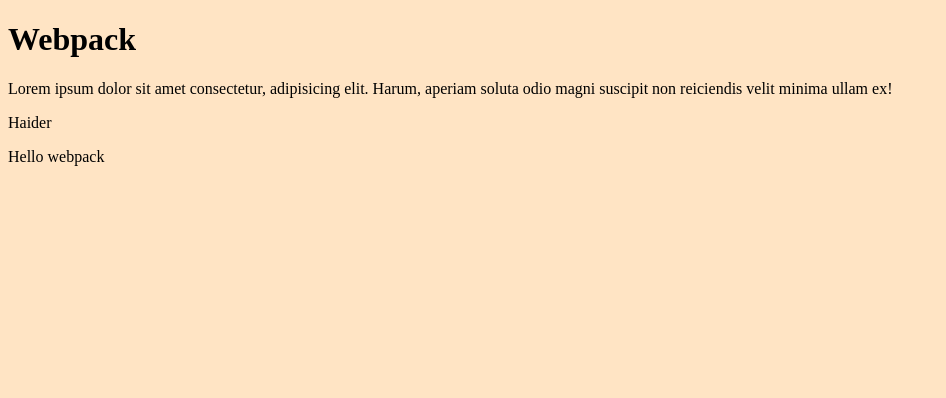
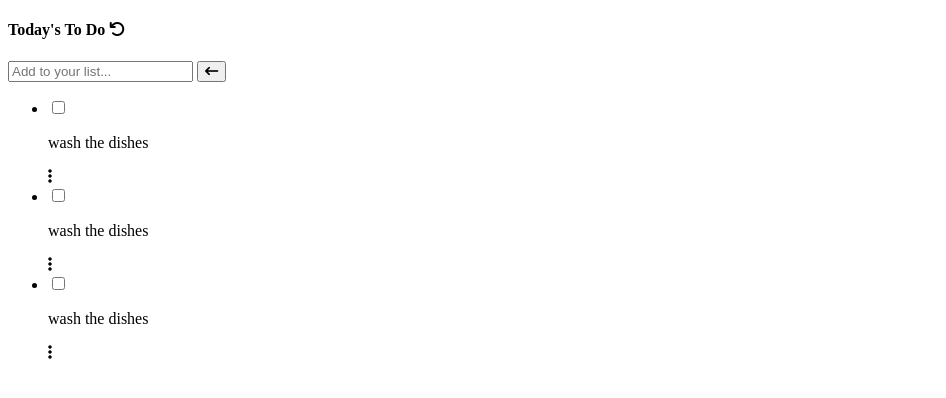
Before and after one commit to Hidar37/To-Do-List, a website built with webpack: page src/index.html in a window 1280 px wide. Shown: the whole page, without its empty margins (0-946 px from the left). Built offline with nearby package versions, Linux system fonts and the light colour scheme.

Commit message:
Html code add to project.

```diff
--- a/src/index.html
+++ b/src/index.html
@@ -4,11 +4,39 @@
   <meta charset="UTF-8">
   <meta http-equiv="X-UA-Compatible" content="IE=edge">
   <meta name="viewport" content="width=device-width, initial-scale=1.0">
-  <title>Haider Webpack</title>
+  <title>To Do List Project</title>
+  <!-- Fontawesome cdn -->
+  <script src="https://kit.fontawesome.com/27219c429c.js" crossorigin="anonymous"></script>
 </head>
 <body>
-  <h1 class="hello">Webpack</h1>
-  <p>Lorem ipsum dolor sit amet consectetur, adipisicing elit. Harum, aperiam soluta odio magni suscipit non reiciendis velit minima ullam ex!</p>
-  <p>Haider</p>
+  <main>
+    <header>
+      <h4>Today's To Do <span id="recycle"><i class="fa-solid fa-arrow-rotate-left"></i></span></h4>
+    </header>
+    <div class="task-wrapper">
+      <form action="" method="GET" id="tast-form">
+        <input type="text" id="task" placeholder="Add to your list...">
+        <button id="enter-btn" class="btn"><i class="fa-solid fa-arrow-left-long"></i></button>
+        <!-- Task List -->
+        <ul class="nav">
+          <li>
+            <input type="checkbox" id="index">
+            <p>wash the dishes</p>
+            <i class="fa-solid fa-ellipsis-vertical"></i>
+          </li>
+          <li>
+            <input type="checkbox" id="index">
+            <p>wash the dishes</p>
+            <i class="fa-solid fa-ellipsis-vertical"></i>
+          </li>
+          <li>
+            <input type="checkbox" id="index">
+            <p>wash the dishes</p>
+            <i class="fa-solid fa-ellipsis-vertical"></i>
+          </li>
+        </ul>
+      </form>
+    </div>
+  </main>
 </body>
 </html>
--- a/src/index.js
+++ b/src/index.js
@@ -1,14 +1 @@
-import _ from 'lodash';
-import './style/style.css';
-
-function component() {
-  const element = document.createElement('div');
-
-  // Lodash, currently included via a script, is required for this line to work
-  // Lodash, now imported by this script
-  element.innerHTML = _.join(['Hello', 'webpack'], ' ');
-
-  return element;
-}
-
-document.body.appendChild(component());
+import './style.css';
--- /dev/null
+++ b/src/style.css
@@ -0,0 +1 @@
+/* dsaf */
--- a/src/style/style.css
+++ /dev/null
@@ -1,3 +0,0 @@
-body {
-  background-color: bisque;
-}
```
